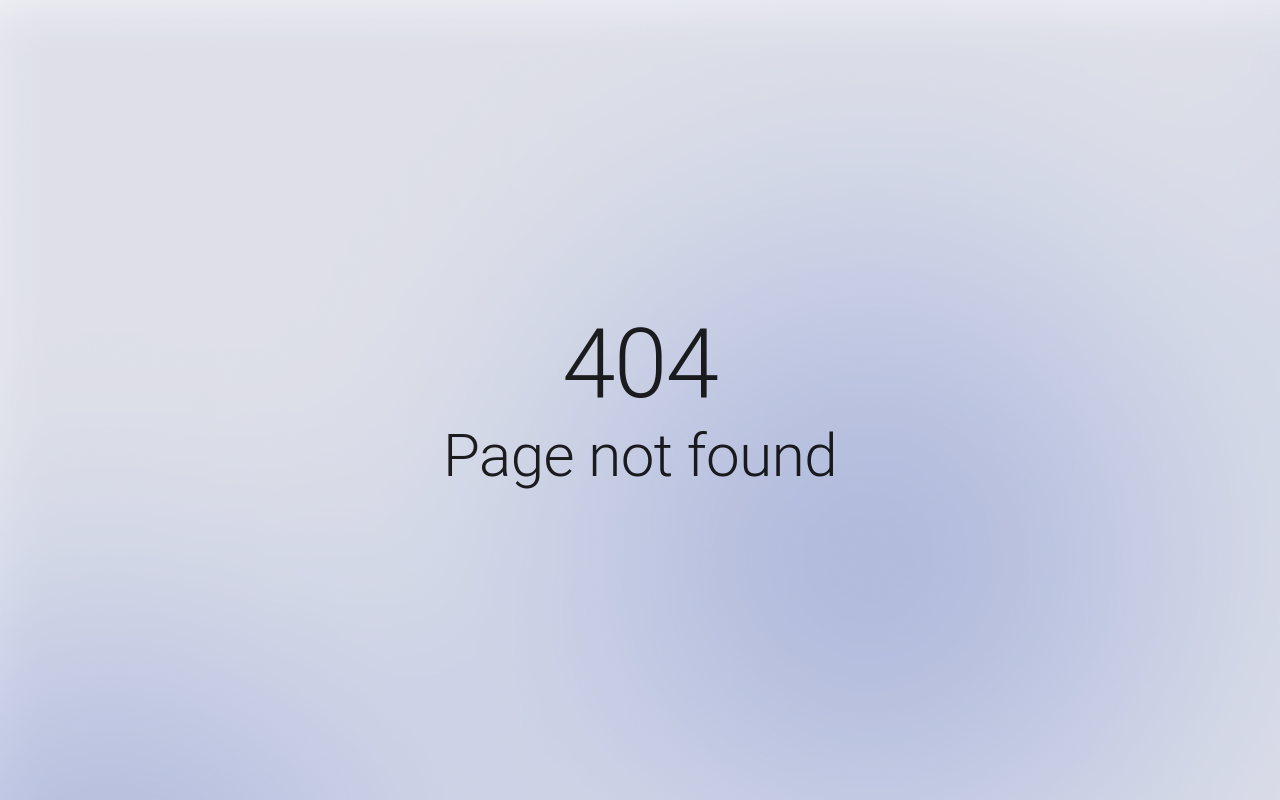
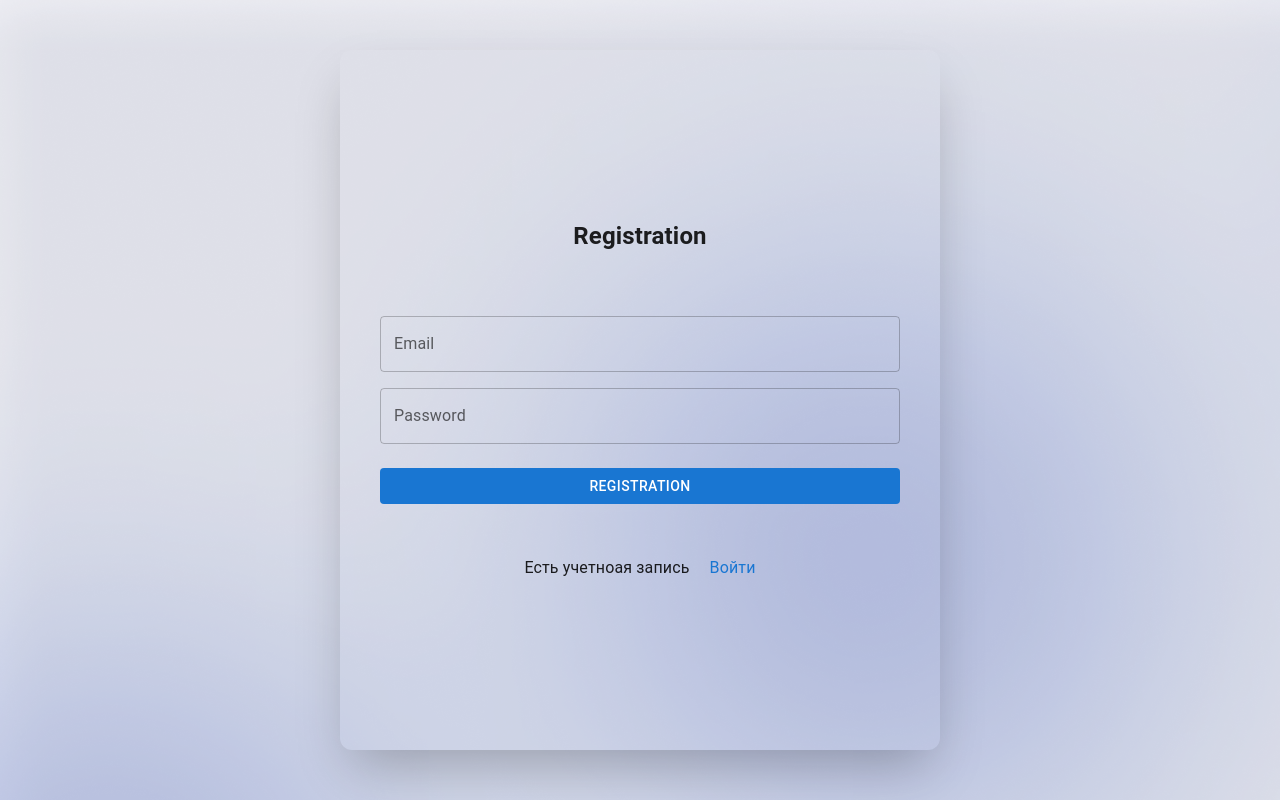
Before and after one commit to DonJuvn/alis-client, a React (Vite) app: page /register in a window 1280 px wide. Before the commit this address had no page. Built offline with nearby package versions, Linux system fonts and the light colour scheme.

Commit message:
add login add registration

```diff
--- a/package.json
+++ b/package.json
@@ -19,6 +19,7 @@
 		"dotenv": "^16.4.5",
 		"react": "^18.2.0",
 		"react-dom": "^18.2.0",
+		"react-hook-form": "^7.51.2",
 		"react-router-dom": "^6.22.1"
 	},
 	"devDependencies": {
--- /dev/null
+++ b/src/components/Auth/Login.jsx
@@ -0,0 +1,105 @@
+import { useState } from 'react';
+import { TextField, Button, Link } from '@mui/material';
+import { useForm, Controller } from 'react-hook-form';
+import { Link as RouterLink } from 'react-router-dom';
+
+const Login = () => {
+  const [formData, setFormData] = useState({ email: '', password: '' });
+
+  const handleChange = event => {
+    const { name, value } = event.target;
+    setFormData(prevData => ({ ...prevData, [name]: value }));
+  };
+
+  const {
+    control,
+    handleSubmit,
+    formState: { errors },
+  } = useForm();
+
+  const onSubmit = data => {
+    console.log(data); // You can handle login logic here
+  };
+
+  return (
+    <div className="flex items-center justify-center min-h-screen">
+      <div className="rounded-xl shadow-2xl ptContainer-6 m-4 bg-inherit flex flex-col items-center justify-center w-[600px] h-[700px]">
+        <h2 className="text-2xl font-bold mb-6 text-center">Login</h2>
+        <form
+          onSubmit={handleSubmit(onSubmit)}
+          className="w-full p-10 bg-inherit"
+        >
+          <div className="mb-4 w-full">
+            <Controller
+              name="email"
+              control={control}
+              defaultValue=""
+              rules={{
+                required: 'Email is required',
+                pattern: {
+                  value: /^[a-zA-Z0-9._%+-]+@[a-zA-Z0-9.-]+\.[a-zA-Z]{2,}$/,
+                  message: 'Invalid email address',
+                },
+              }}
+              render={({ field }) => (
+                <TextField
+                  {...field}
+                  fullWidth
+                  label="Email"
+                  value={formData.email}
+                  onChange={handleChange}
+                  variant="outlined"
+                  error={Boolean(errors.email)}
+                  helperText={errors.email && errors.email.message}
+                />
+              )}
+            />
+          </div>
+          <div className="mb-6 w-full">
+            <Controller
+              name="password"
+              control={control}
+              defaultValue=""
+              rules={{ required: 'Password is required' }}
+              render={({ field }) => (
+                <TextField
+                  {...field}
+                  fullWidth
+                  type="password"
+                  label="Password"
+                  value={formData.password}
+                  onChange={handleChange}
+                  variant="outlined"
+                  error={Boolean(errors.password)}
+                  helperText={errors.password && errors.password.message}
+                />
+              )}
+            />
+          </div>
+          <Button
+            fullWidth
+            type="submit"
+            variant="contained"
+            color="primary"
+            disableElevation
+          >
+            Login
+          </Button>
+        </form>
+        <div className="mt-3 flex flex-col gap-2 md:flex-row md:gap-5">
+          <span>Нет учетной записи?</span>
+          <Link
+            component={RouterLink}
+            to="/register"
+            variant="body1"
+            underline="hover"
+          >
+            Зарегистрироваться
+          </Link>
+        </div>
+      </div>
+    </div>
+  );
+};
+
+export default Login;
--- /dev/null
+++ b/src/components/Auth/Registration.jsx
@@ -0,0 +1,105 @@
+import { useState } from 'react';
+import { TextField, Button, Link } from '@mui/material';
+import { useForm, Controller } from 'react-hook-form';
+import { Link as RouterLink } from 'react-router-dom';
+
+const Register = () => {
+  const [formData, setFormData] = useState({ email: '', password: '' });
+
+  const handleChange = event => {
+    const { name, value } = event.target;
+    setFormData(prevData => ({ ...prevData, [name]: value }));
+  };
+
+  const {
+    control,
+    handleSubmit,
+    formState: { errors },
+  } = useForm();
+
+  const onSubmit = data => {
+    console.log(data); // You can handle register here
+  };
+
+  return (
+    <div className="flex items-center justify-center min-h-screen">
+      <div className="rounded-xl shadow-2xl ptContainer-6 m-4 bg-inherit flex flex-col items-center justify-center w-[600px] h-[700px]">
+        <h2 className="text-2xl font-bold mb-6 text-center">Registration</h2>
+        <form
+          onSubmit={handleSubmit(onSubmit)}
+          className="w-full p-10 bg-inherit"
+        >
+          <div className="mb-4 w-full">
+            <Controller
+              name="email"
+              control={control}
+              defaultValue=""
+              rules={{
+                required: 'Email is required',
+                pattern: {
+                  value: /^[a-zA-Z0-9._%+-]+@[a-zA-Z0-9.-]+\.[a-zA-Z]{2,}$/,
+                  message: 'Invalid email address',
+                },
+              }}
+              render={({ field }) => (
+                <TextField
+                  {...field}
+                  fullWidth
+                  label="Email"
+                  value={formData.email}
+                  onChange={handleChange}
+                  variant="outlined"
+                  error={Boolean(errors.email)}
+                  helperText={errors.email && errors.email.message}
+                />
+              )}
+            />
+          </div>
+          <div className="mb-6 w-full">
+            <Controller
+              name="password"
+              control={control}
+              defaultValue=""
+              rules={{ required: 'Password is required' }}
+              render={({ field }) => (
+                <TextField
+                  {...field}
+                  fullWidth
+                  type="password"
+                  label="Password"
+                  value={formData.password}
+                  onChange={handleChange}
+                  variant="outlined"
+                  error={Boolean(errors.password)}
+                  helperText={errors.password && errors.password.message}
+                />
+              )}
+            />
+          </div>
+          <Button
+            fullWidth
+            type="submit"
+            variant="contained"
+            color="primary"
+            disableElevation
+          >
+            Registration
+          </Button>
+        </form>
+        <div className="mt-3 flex flex-col gap-2 md:flex-row md:gap-5">
+          <span>Есть учетноая запись</span>
+          <Link
+            component={RouterLink}
+            to="/login"
+            variant="body1"
+            underline="hover"
+          >
+            Войти
+          </Link>
+        </div>
+      </div>
+    </div>
+  );
+};
+
+export default Register;
--- a/tailwind.config.js
+++ b/tailwind.config.js
@@ -9,5 +9,6 @@ export default {
       },
     },
   },
+
   plugins: [],
 };
```
Also changed, not shown: src/routes/Routes.jsx (+10 -4 lines), 1 other file (tests, documents, lock files or other folders). Lines whose indentation alone changed are shown as unchanged.
